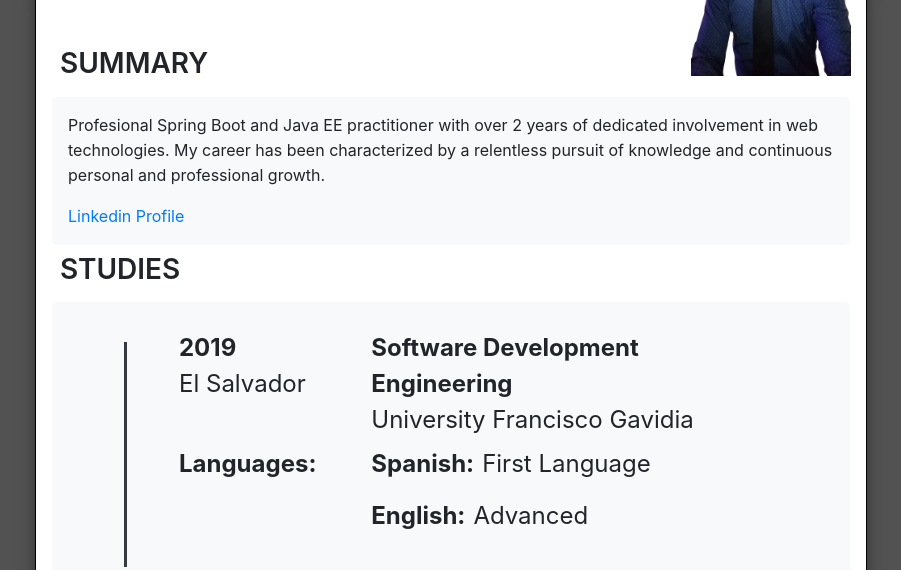
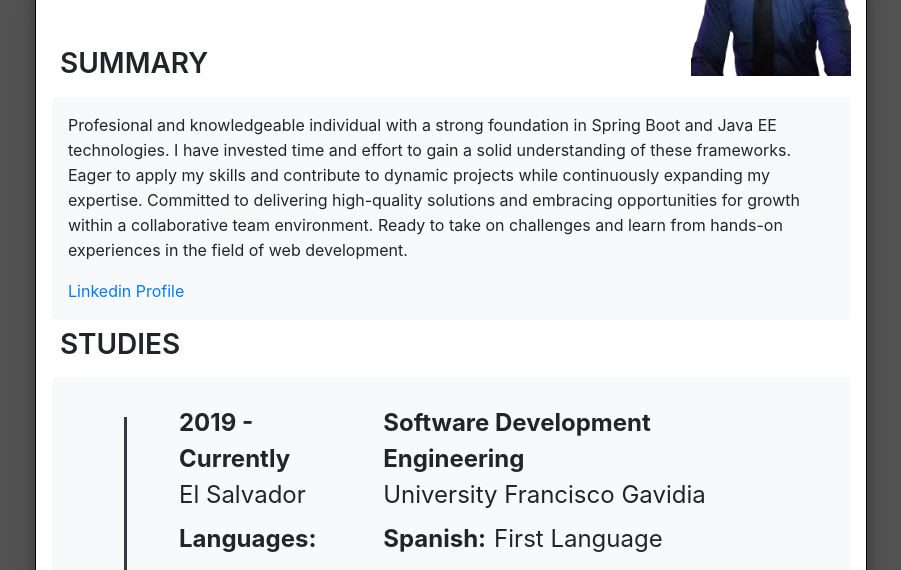
Before and after one commit to GersonRamos001/GersonRamos001.github.io, a plain HTML site: page index.html in a window 1280 px wide. Shown: the part 210-780 px from the top of the page, without its empty margins (189-1090 px from the left). Drawn offline with Linux system fonts and the light colour scheme.

Commit message:
Update index.html

```diff
--- a/index.html
+++ b/index.html
@@ -44,7 +44,7 @@
                 <h3 class="skill_header p-2">SUMMARY</h3>
                 <div class="d-flex flex-column bg-light card_skill description">
                   <p>
-                    Profesional Spring Boot and Java EE practitioner with over 2 years of dedicated involvement in web technologies. My career has been characterized by a relentless pursuit of knowledge and continuous personal and professional growth.
+                    Profesional and knowledgeable individual with a strong foundation in Spring Boot and Java EE technologies. I have invested time and effort to gain a solid understanding of these frameworks. Eager to apply my skills and contribute to dynamic projects while continuously expanding my expertise. Committed to delivering high-quality solutions and embracing opportunities for growth within a collaborative team environment. Ready to take on challenges and learn from hands-on experiences in the field of web development.
                   </p>
                   <span><a href="https://www.linkedin.com/in/gersonramos001/">Linkedin Profile</a></span>
 
@@ -58,7 +58,7 @@
                 <div class="d-flex flex-column p-1">
                     <div class="d-flex mb-2 row">
                             <div class="inner_text ml-0 ml-md-5 d-flex flex-column col-3 ">
-                                <span class="font-weight-bold">2019</span>
+                                <span class="font-weight-bold">2019 - Currently</span>
                                 <span>El Salvador</span>
                             </div>
                             <div class="d-flex flex-column inner_text ml-4 col-7">
```
